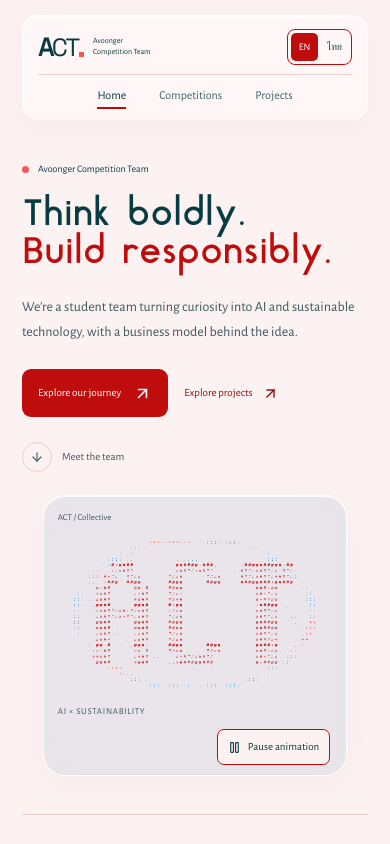
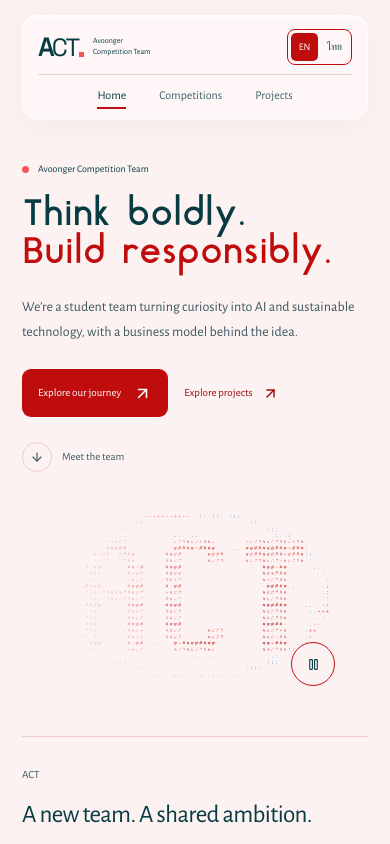
Before and after one commit to MarzSaksorn/act-team-portfolio, a React (Vite) app: page / in a window 390 px wide. Shown: the top 844 px of the page. Built offline with nearby package versions, Linux system fonts and the light colour scheme; no server answers; a web font is replaced by a local one.

Commit message:
style: make ASCII hero art a background

```diff
--- a/src/components/AsciiHeroArt.tsx
+++ b/src/components/AsciiHeroArt.tsx
@@ -128,20 +128,17 @@ export default function AsciiHeroArt(): ReactElement {
   };
 
   return <div className="hero-art ascii-art" data-motion={!ready ? 'fallback' : reduced ? 'reduced' : paused ? 'paused' : 'running'}>
-    <div className="ascii-panel glass-panel">
-      <div className="ascii-frame" aria-hidden="true">
-        <span className="ascii-topline">ACT / Collective</span>
-        <div className="ascii-surface">
-          <pre className="ascii-fallback" hidden={ready}>{STATIC_FRAME}</pre>
-          <canvas className="ascii-canvas" ref={canvasRef} width={COLS * CELL_WIDTH} height={ROWS * CELL_HEIGHT} hidden={!ready} />
-        </div>
-        <span className="ascii-bottomline">AI × SUSTAINABILITY</span>
-      </div>
-      {ready && !reduced && <button className="ascii-control" type="button" onClick={togglePause}>
-        {paused ? <Play size={13} aria-hidden="true" /> : <Pause size={13} aria-hidden="true" />}
-        {paused ? text.resumeAnimation : text.pauseAnimation}
-      </button>}
+    <div className="ascii-surface" aria-hidden="true">
+      <pre className="ascii-fallback" hidden={ready}>{STATIC_FRAME}</pre>
+      <canvas className="ascii-canvas" ref={canvasRef} width={COLS * CELL_WIDTH} height={ROWS * CELL_HEIGHT} hidden={!ready} />
     </div>
-    <span className="ascii-caption" aria-hidden="true">Avoonger Competition Team</span>
+    {ready && !reduced && <button
+      className="ascii-control"
+      type="button"
+      aria-label={paused ? text.resumeAnimation : text.pauseAnimation}
+      onClick={togglePause}
+    >
+      {paused ? <Play size={13} aria-hidden="true" /> : <Pause size={13} aria-hidden="true" />}
+    </button>}
   </div>;
 }
--- a/src/styles/global.css
+++ b/src/styles/global.css
@@ -40,8 +40,8 @@ main:focus { outline: none; }
 .header-join { display: inline-flex; align-items: center; gap: 8px; font-size: 12px; font-weight: 500; color: var(--link); }
 .skip-link { position: fixed; top: -70px; left: 25px; padding: 12px 20px; background: var(--ink); color: white; z-index: 100; }
 .skip-link:focus { top: 12px; }
-.hero { position: relative; display: flex; gap: 40px; align-items: center; min-height: 650px; padding: 60px 0 65px; }
-.hero-copy { flex: 1; min-width: 0; z-index: 1; }
+.hero { position: relative; isolation: isolate; display: flex; gap: 40px; align-items: center; min-height: 650px; padding: 60px 0 65px; }
+.hero-copy { position: relative; flex: 0 1 72%; min-width: 0; z-index: 1; }
 .hero-team { display: flex; align-items: center; gap: 9px; font: 500 12px var(--body); margin-bottom: 28px; }
 .hero-team > span { width: 7px; height: 7px; border-radius: 100%; background: var(--brand); }
 .hero-display { font-family: var(--hero-display); font-weight: 400; font-synthesis: none; font-size: clamp(42px, 5.5vw, 77px); line-height: 1.06; letter-spacing: -.035em; text-wrap: nowrap; }
@@ -56,7 +56,7 @@ main:focus { outline: none; }
 .text-link:hover { text-decoration: underline; text-underline-offset: 5px; }
 .hero-scroll { display: flex; align-items: center; gap: 10px; font-size: 11px; color: var(--muted); margin-top: 49px; width: fit-content; }
 .hero-scroll > span { display: grid; place-items: center; border: 1px solid var(--line); border-radius: 50%; width: 30px; height: 30px; }
-.hero-art { flex: .86; position: relative; height: 420px; isolation: isolate; min-width: 0; }
+.hero-art { position: absolute; inset: 0 0 0 40%; z-index: 0; isolation: isolate; min-width: 0; pointer-events: none; }
 .about-strip { display: grid; grid-template-columns: 1.2fr 1.2fr .65fr; gap: 50px; padding: 40px 0 45px; border-block: 1px solid var(--line); align-items: center; }
 .eyebrow { display: block; font-size: 11px; font-weight: 500; color: var(--muted); margin-bottom: 16px; }
 .about-strip h2 { font-size: 27px; max-width: 280px; letter-spacing: -.6px; }
@@ -140,7 +140,7 @@ html[lang='th'] .hero-team { font-size: 12px; }
   .app-shell { padding-inline: 36px; }
   .hero-display { font-size: 61px; letter-spacing: -.035em; }
   .hero { gap: 16px; min-height: 580px; }
-  .hero-art { height: 360px; }
+  .hero-art { left: 42%; }
   .about-strip { gap: 30px; }
   .next-section { gap: 45px; }
   .join-section { gap: 28px; padding: 35px; }
@@ -154,7 +154,7 @@ html[lang='th'] .hero-team { font-size: 12px; }
   .header-actions { gap: 13px; }
   .hero-display { font-size: 49px; letter-spacing: -.035em; }
   .hero-body { font-size: 14px; }
-  .hero-art { height: 310px; flex: .75; }
+  .hero-art { left: 44%; }
   .hero { min-height: 540px; }
   .hero-actions { gap: 15px; }
   .button { padding: 13px 17px; font-size: 12px; }
@@ -183,6 +183,7 @@ html[lang='th'] .hero-team { font-size: 12px; }
   .main-nav a { padding: 6px 0; }
   .language-switch button { min-height: 28px; font-size: 10px; min-width: 27px; }
   .hero { flex-direction: column; align-items: stretch; gap: 0; min-height: auto; padding: 43px 0 38px; }
+  .hero-copy { flex: none; width: 100%; }
   .hero-team { font-size: 10px; margin-bottom: 23px; }
   .hero-display { font-size: clamp(20px, 9vw, 57px); letter-spacing: -.035em; text-wrap: wrap; overflow-wrap: anywhere; }
   .hero-body { font-size: 14px; line-height: 1.8; margin-top: 22px; }
@@ -190,7 +191,7 @@ html[lang='th'] .hero-team { font-size: 12px; }
   .button { font-size: 11px; gap: 12px; padding: 13px 16px; }
   .text-link { font-size: 11px; }
   .hero-scroll { margin-top: 25px; }
-  .hero-art { margin: 23px auto 0; width: 88%; height: 300px; flex: auto; }
+  .hero-art { position: relative; inset: auto; width: 88%; height: auto; min-height: 0; max-width: 440px; margin: 23px auto 0; flex: none; z-index: 0; }
   .about-strip { grid-template-columns: 1fr; gap: 19px; padding-block: 29px; }
   .about-strip h2 { max-width: none; font-size: 25px; }
   .about-strip > p { font-size: 12px; }
@@ -242,18 +243,23 @@ html[lang='th'] .hero-team { font-size: 12px; }
   html[lang='th'] .hero-team { font-size: 10px; }
 }
 
-/* The illustration changes inside a reserved frame; controls never affect layout. */
-.ascii-art { display: flex; flex-direction: column; justify-content: center; gap: 16px; }
-.ascii-panel { position: relative; width: 100%; padding: 20px 20px 58px; border-radius: 28px; background: var(--art-fill); }
-.ascii-frame { min-width: 0; }
-.ascii-topline, .ascii-bottomline { display: block; font: 11px var(--display); color: var(--muted); }
-.ascii-bottomline { font-size: 9px; letter-spacing: .7px; }
-.ascii-surface { position: relative; width: 100%; aspect-ratio: 3 / 2; container-type: inline-size; }
+/* Transparent glyphs overlap only the headline edge; the pause control stays interactive. */
+.ascii-art { display: block; }
+.ascii-surface {
+  position: absolute;
+  top: 50%;
+  right: 0;
+  width: 100%;
+  aspect-ratio: 3 / 2;
+  transform: translateY(-50%);
+  container-type: inline-size;
+  -webkit-mask-image: linear-gradient(90deg, transparent 0%, rgba(0, 0, 0, .24) 20%, #000 52%);
+  mask-image: linear-gradient(90deg, transparent 0%, rgba(0, 0, 0, .24) 20%, #000 52%);
+}
 .ascii-canvas { display: block; width: 100%; height: 100%; }
 .ascii-canvas[hidden], .ascii-fallback[hidden] { display: none; }
 .ascii-fallback { position: absolute; inset: 0; margin: 0; overflow: hidden; color: var(--primary); font: 2.3cqw / .905 monospace; white-space: pre; }
-.ascii-control { position: absolute; bottom: 10px; right: 16px; display: inline-flex; align-items: center; justify-content: center; gap: 7px; min-height: 36px; max-width: calc(100% - 32px); padding: 6px 10px; font-size: 11px; border: 1px solid var(--control-border); background: var(--paper); border-radius: 7px; }
-.ascii-caption { font-size: 10px; color: var(--muted); padding-left: 20px; }
+.ascii-control { position: absolute; right: 12px; bottom: 12px; z-index: 1; display: grid; place-items: center; width: 44px; height: 44px; min-width: 44px; min-height: 44px; padding: 0; border: 1px solid var(--control-border); border-radius: 50%; background: var(--paper); pointer-events: auto; }
 
 .main-nav a { transition: opacity 160ms ease-out; }
 .main-nav a::after { content: ''; position: absolute; left: 0; right: 0; bottom: 2px; height: 2px; background: var(--primary); transform: scaleX(0); transform-origin: left; opacity: 0; transition: transform 180ms ease-out, opacity 160ms ease-out; }
@@ -267,12 +273,10 @@ html[lang='th'] .hero-team { font-size: 12px; }
 .button:hover > svg, .button:focus-visible > svg, .text-link:hover > svg, .text-link:focus-visible > svg, .header-join:hover > svg, .header-join:focus-visible > svg, .event-bottom a:hover > svg, .event-bottom a:focus-visible > svg { transform: translate(2px, -2px); }
 
 @media (max-width: 900px) {
-  .ascii-panel { padding: 16px 14px 58px; border-radius: 22px; }
-  .ascii-caption { display: none; }
+  .hero-copy { flex-basis: 74%; }
 }
 @media (max-width: 650px) {
-  .ascii-art { height: auto; min-height: 270px; max-width: 440px; }
-  .ascii-topline { font-size: 9px; }
+  .ascii-surface { position: relative; top: auto; right: auto; width: 100%; transform: none; opacity: .68; }
 }
 @media (prefers-reduced-motion: reduce) {
   .button, .button:hover, .button:focus-visible, .button:active,
```
Also changed, not shown: 1 other file (tests, documents, lock files or other folders).
